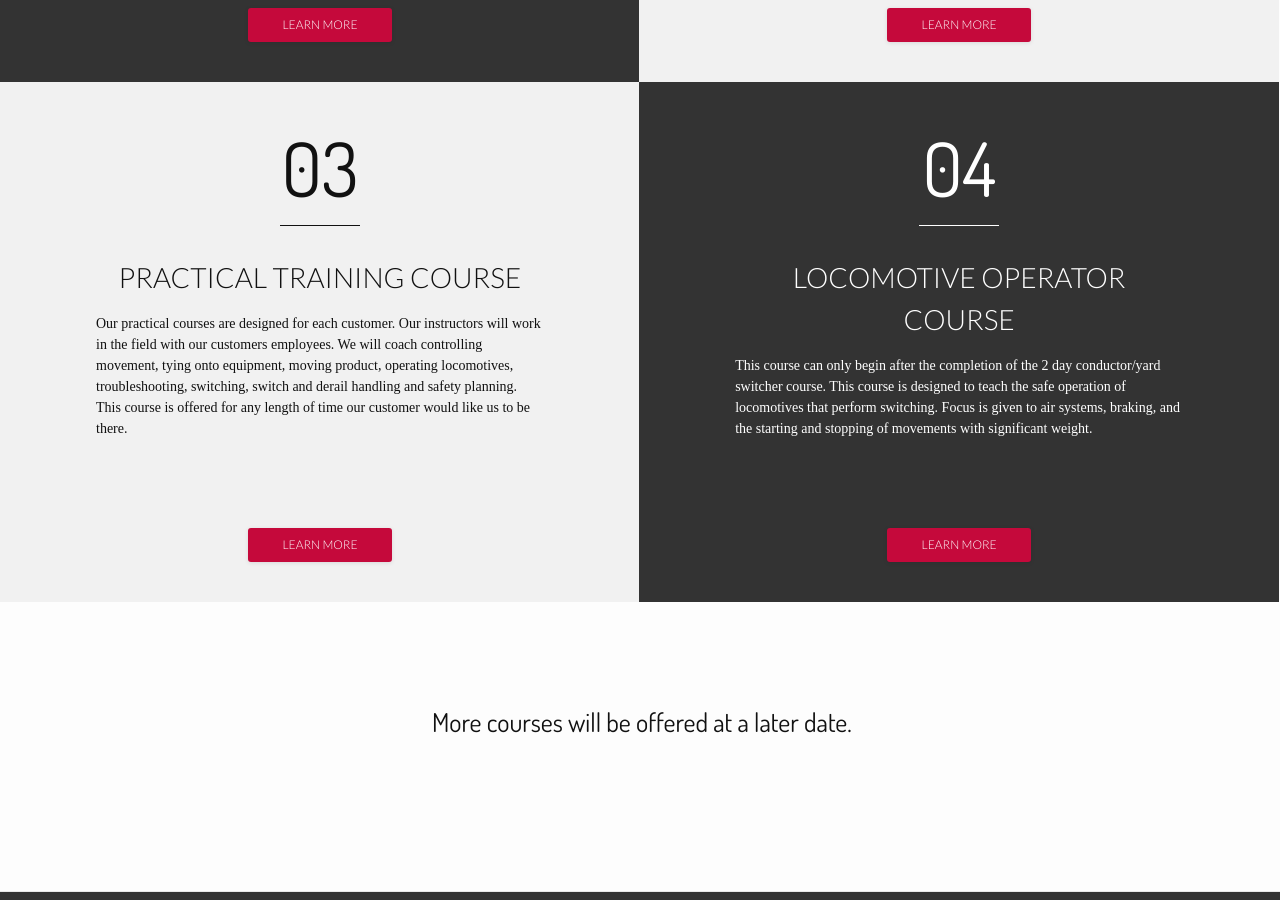
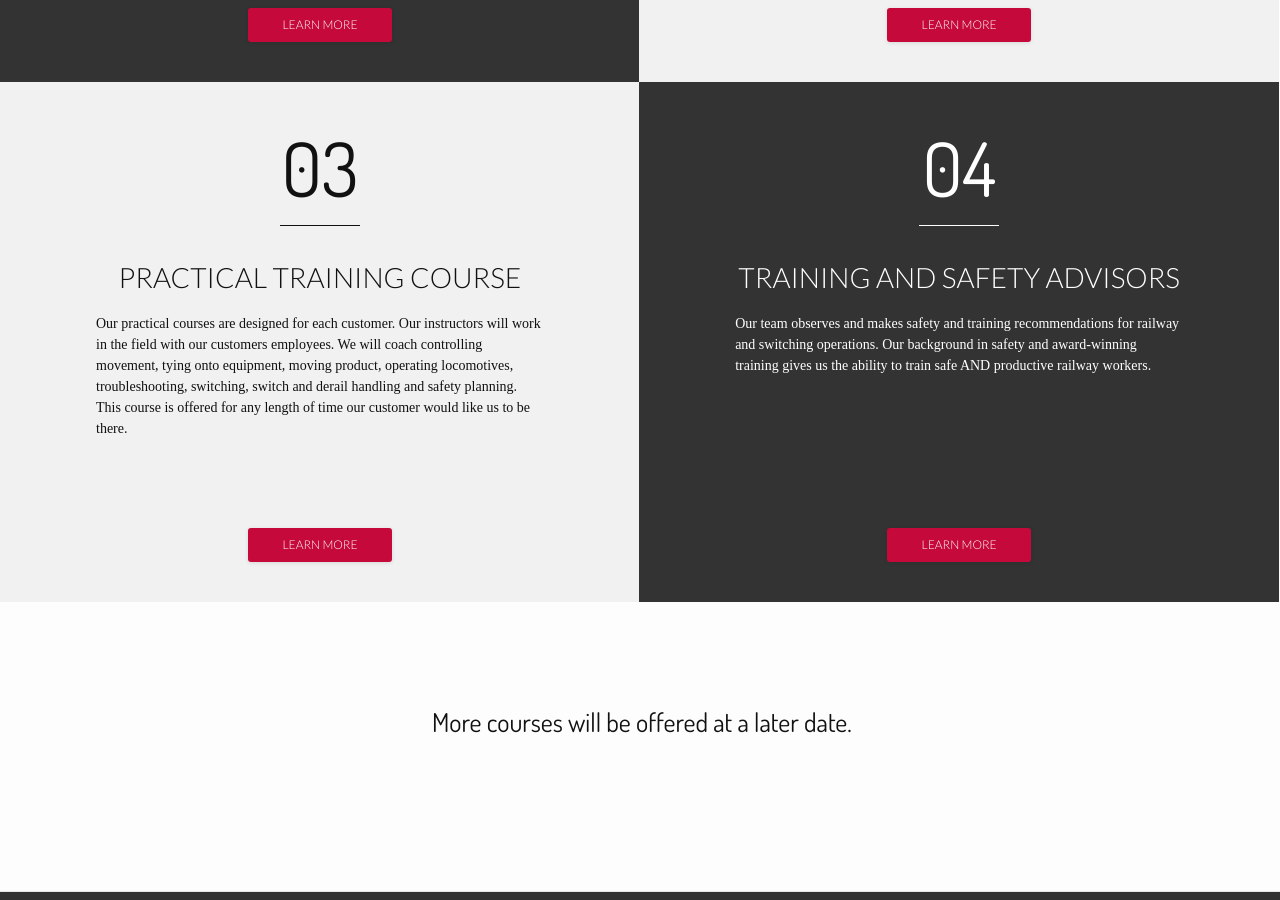
Before and after one commit to zacharyhudy/nars, a Jekyll site: the page built from courses.md, in a window 1280 px wide and 900 px high, scrolled down 906 px. Built offline with Jekyll 4.4.1, drawn with Linux system fonts in a browser that asks for light colours; some web fonts are replaced.

Commit message:
update courses

```diff
--- a/courses.md
+++ b/courses.md
@@ -45,8 +45,8 @@ navPosition: 2
 	<div id="course-4" class="course-container">
 		<div class="course-content">
 			<h1>04</h1>
-			<h2>LOCOMOTIVE OPERATOR COURSE</h2>
-			<p>This course can only begin after the completion of the 2 day conductor/yard switcher course. This course is designed to teach the safe operation of locomotives that perform switching. Focus is given to air systems, braking, and the starting and stopping of movements with significant weight.</p>
+			<h2>TRAINING AND SAFETY ADVISORS</h2>
+			<p>Our team observes and makes safety and training recommendations for railway and switching operations. Our background in safety and award-winning training gives us the ability to train safe AND productive railway workers.</p>
 			<a class="button" href="{{site.baseurl}}/contact">LEARN MORE</a>
 		</div>
 	</div>
```
Also changed, not shown: 4 other files.
